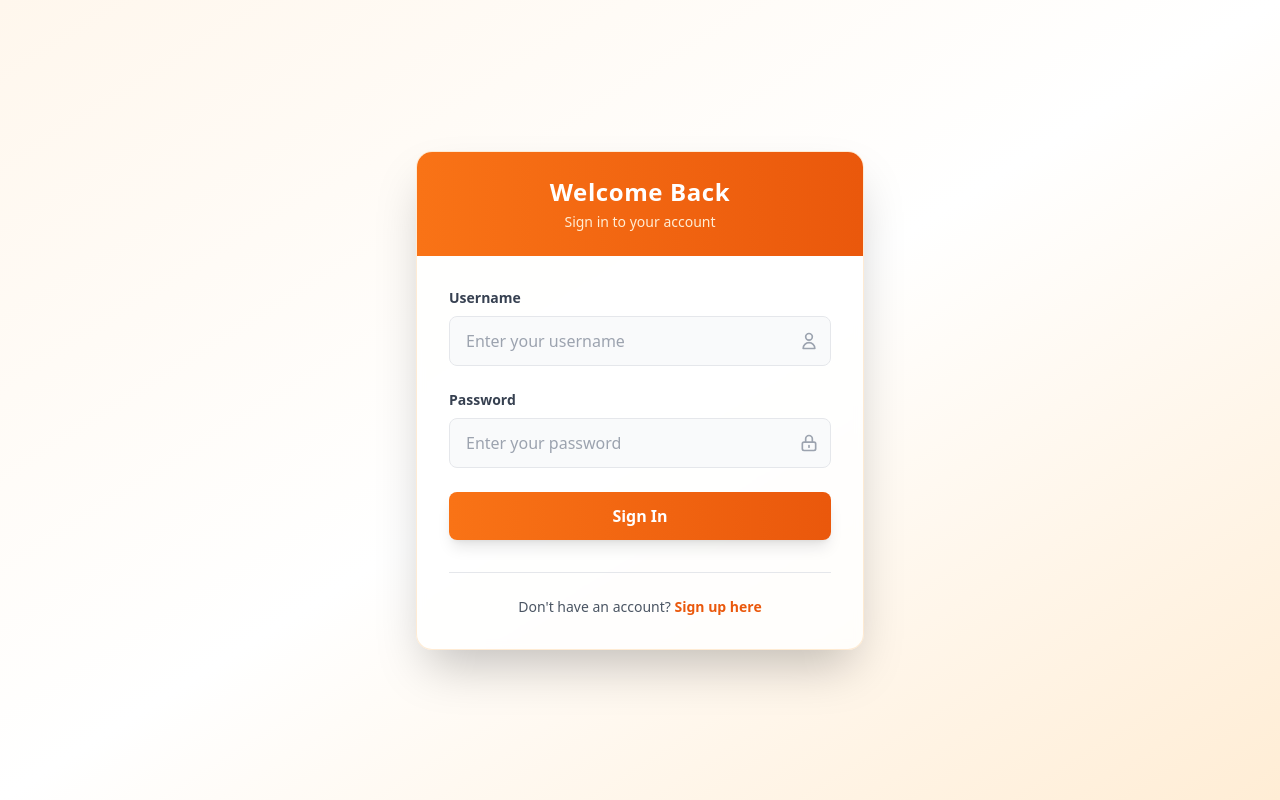
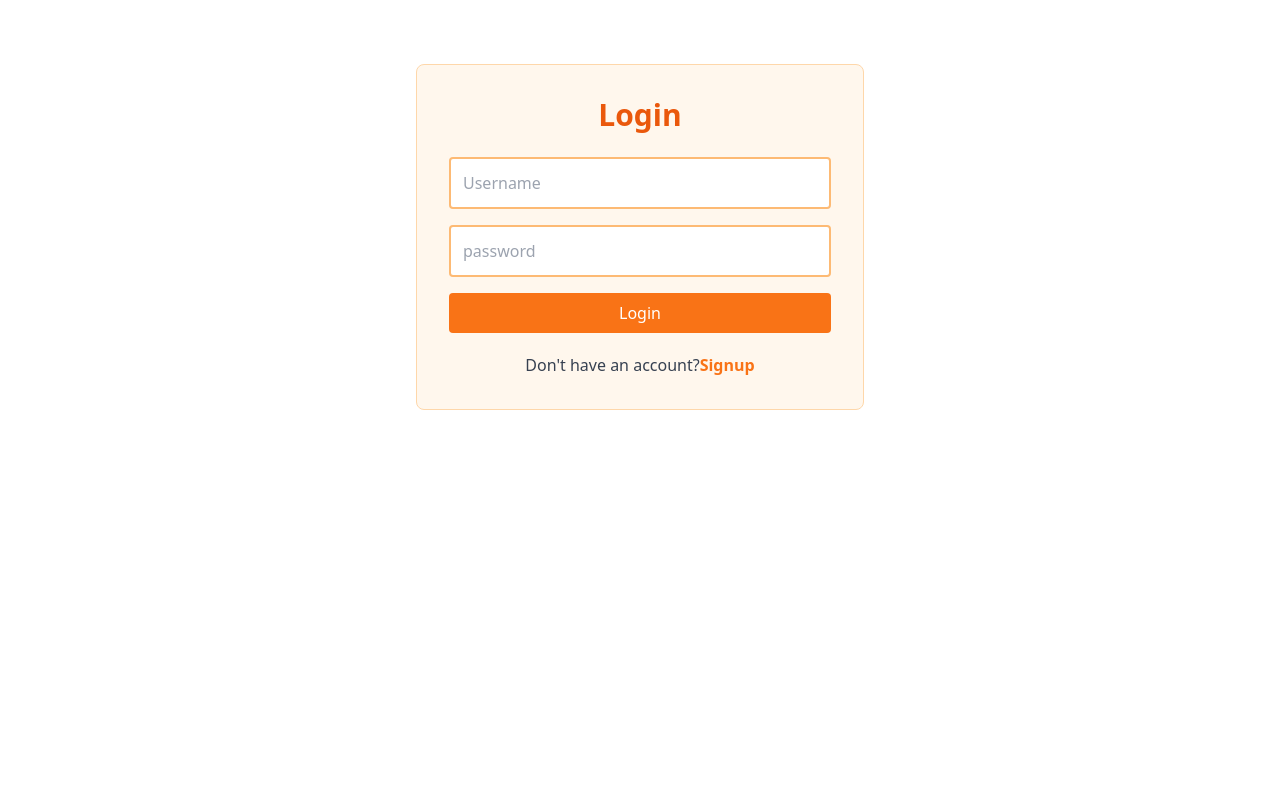
Before and after one commit to 24f2004698/ToDoFrontend, a React (Create React App) app: page /login in a window 1280 px wide. Built offline with nearby package versions, Linux system fonts and the light colour scheme.

Commit message:
Update Login.js

```diff
--- a/src/Login.js
+++ b/src/Login.js
@@ -1,20 +1,19 @@
 import { useState } from "react";
+import { useNavigate, Link } from "react-router-dom";
 
-export default function Login({ setToken = () => {} }) {
+export default function Login({ setToken }) {
   const [authError, setAuthError] = useState("");
   const [authLoading, setAuthLoading] = useState(false);
   const [username, setUsername] = useState("");
   const [password, setPassword] = useState("");
-
-  const navigate = (path) => {
-    console.log(`Navigate to ${path}`);
-  };
+  const navigate = useNavigate();
 
   const login = async (username, password) => {
     setAuthLoading(true);
     setAuthError("");
+
     const response = await fetch(
-      "https://todobackend-sxqp.onrender.com/login",
+      "https://todobackend-bi77.onrender.com/login",
       {
         method: "POST",
         headers: { "Content-Type": "application/json" },
@@ -33,123 +32,65 @@ export default function Login({ setToken = () => {} }) {
   };
 
   return (
-    <div className="min-h-screen bg-gradient-to-br from-orange-50 via-white to-orange-100 flex items-center justify-center px-4">
-      <div className="w-full max-w-md">
-        <div className="bg-white/80 backdrop-blur-sm rounded-2xl shadow-2xl border border-orange-200/50 overflow-hidden">
-          {/* Header */}
-          <div className="bg-gradient-to-r from-orange-500 to-orange-600 px-8 py-6">
-            <h2 className="text-2xl font-bold text-white text-center tracking-wide">
-              Welcome Back
+    <div className="max-w-md mx-auto mt-16 p-8 bg-orange-50 rounded-lg border border-orange-200">
+      <h2 className="text-3xl font-extrabold mb-6 text-center text-orange-600">
+        Login
       </h2>
-            <p className="text-orange-100 text-center text-sm mt-1">
-              Sign in to your account
-            </p>
-          </div>
-
-          {/* Form Container */}
-          <div className="px-8 py-8">
-            {/* Error Message */}
       {authError && (
-              <div className="mb-6 p-4 bg-red-50 border-l-4 border-red-400 rounded-r-lg">
-                <div className="flex">
-                  <div className="flex-shrink-0">
-                    <svg className="h-5 w-5 text-red-400" viewBox="0 0 20 20" fill="currentColor">
-                      <path fillRule="evenodd" d="M10 18a8 8 0 100-16 8 8 0 000 16zM8.707 7.293a1 1 0 00-1.414 1.414L8.586 10l-1.293 1.293a1 1 0 101.414 1.414L10 11.414l1.293 1.293a1 1 0 001.414-1.414L11.414 10l1.293-1.293a1 1 0 00-1.414-1.414L10 8.586 8.707 7.293z" clipRule="evenodd" />
-                    </svg>
-                  </div>
-                  <div className="ml-3">
-                    <p className="text-sm text-red-700 font-medium">{authError}</p>
-                  </div>
-                </div>
+        <div className="mb-3 text-center text-red-600 font-semibold">
+          {authError}
         </div>
       )}
-
-            {/* Form */}
-            <div className="space-y-6">
-              {/* Username Field */}
-              <div className="space-y-2">
-                <label htmlFor="username" className="block text-sm font-semibold text-gray-700">
-                  Username
-                </label>
-                <div className="relative">
+      <form
+        onSubmit={(e) => {
+          e.preventDefault();
+          login(username, password);
+        }}
+      >
         <input
-                    id="username"
           type="text"
           value={username}
           onChange={(e) => setUsername(e.target.value)}
-                    className="w-full px-4 py-3 bg-gray-50 border border-gray-200 rounded-lg focus:outline-none focus:ring-2 focus:ring-orange-500 focus:border-transparent transition-all duration-200 placeholder-gray-400"
-                    placeholder="Enter your username"
-                    required
+          className=" p-3
+          border-2
+          border-orange-300
+          rounded
+          w-full
+          mb-4
+          focus:outline-none
+          focus:ring-2
+          focus:ring-orange-400"
+          placeholder="Username"
         />
-                  <div className="absolute inset-y-0 right-0 pr-3 flex items-center pointer-events-none">
-                    <svg className="h-5 w-5 text-gray-400" fill="none" viewBox="0 0 24 24" stroke="currentColor">
-                      <path strokeLinecap="round" strokeLinejoin="round" strokeWidth={2} d="M16 7a4 4 0 11-8 0 4 4 0 018 0zM12 14a7 7 0 00-7 7h14a7 7 0 00-7-7z" />
-                    </svg>
-                  </div>
-                </div>
-              </div>
-
-              {/* Password Field */}
-              <div className="space-y-2">
-                <label htmlFor="password" className="block text-sm font-semibold text-gray-700">
-                  Password
-                </label>
-                <div className="relative">
         <input
-                    id="password"
           type="password"
           value={password}
           onChange={(e) => setPassword(e.target.value)}
-                    className="w-full px-4 py-3 bg-gray-50 border border-gray-200 rounded-lg focus:outline-none focus:ring-2 focus:ring-orange-500 focus:border-transparent transition-all duration-200 placeholder-gray-400"
-                    placeholder="Enter your password"
-                    required
+          className=" p-3
+          border-2
+          border-orange-300
+          rounded
+          w-full
+          mb-4
+          focus:outline-none
+          focus:ring-2
+          focus:ring-orange-400"
+          placeholder="password"
         />
-                  <div className="absolute inset-y-0 right-0 pr-3 flex items-center pointer-events-none">
-                    <svg className="h-5 w-5 text-gray-400" fill="none" viewBox="0 0 24 24" stroke="currentColor">
-                      <path strokeLinecap="round" strokeLinejoin="round" strokeWidth={2} d="M12 15v2m-6 4h12a2 2 0 002-2v-6a2 2 0 00-2-2H6a2 2 0 00-2 2v6a2 2 0 002 2zm10-10V7a4 4 0 00-8 0v4h8z" />
-                    </svg>
-                  </div>
-                </div>
-              </div>
-
-              {/* Submit Button */}
         <button
           type="submit"
-                disabled={authLoading}
-                onClick={(e) => {
-                  e.preventDefault();
-                  login(username, password);
-                }}
-                className="w-full bg-gradient-to-r from-orange-500 to-orange-600 hover:from-orange-600 hover:to-orange-700 disabled:from-gray-400 disabled:to-gray-500 text-white font-semibold py-3 px-4 rounded-lg transition-all duration-200 transform hover:scale-[1.02] active:scale-[0.98] shadow-lg hover:shadow-xl disabled:cursor-not-allowed disabled:transform-none"
+          className="px-4 py-2 bg-orange-500 hover:bg-orange-600 text-white rounded w-full transition-color duration-200 "
         >
-                {authLoading ? (
-                  <div className="flex items-center justify-center">
-                    <svg className="animate-spin -ml-1 mr-3 h-5 w-5 text-white" xmlns="http://www.w3.org/2000/svg" fill="none" viewBox="0 0 24 24">
-                      <circle className="opacity-25" cx="12" cy="12" r="10" stroke="currentColor" strokeWidth="4"></circle>
-                      <path className="opacity-75" fill="currentColor" d="M4 12a8 8 0 018-8V0C5.373 0 0 5.373 0 12h4zm2 5.291A7.962 7.962 0 014 12H0c0 3.042 1.135 5.824 3 7.938l3-2.647z"></path>
-                    </svg>
-                    Signing in...
-                  </div>
-                ) : (
-                  "Sign In"
-                )}
+          {authLoading ? "Loggin in...." : "Login"}
         </button>
-            </div>
-
-            {/* Signup Link */}
-            <div className="mt-8 pt-6 border-t border-gray-200">
-              <p className="text-center text-sm text-gray-600">
-                Don't have an account?{" "}
-                <button
-                  onClick={() => console.log("Navigate to signup")}
-                  className="font-semibold text-orange-600 hover:text-orange-700 transition-colors duration-200 cursor-pointer"
-                >
-                  Sign up here
-                </button>
-              </p>
-            </div>
-          </div>
-        </div>
+      </form>
+      <div className="mt-5 text-center text-gray-700">
+        Don't have an account?
+        <Link to="/signup">
+          <span className="text-orange-500 hover:underline font-semibold">
+            Signup
+          </span>
+        </Link>
       </div>
     </div>
   );
```
Lines whose indentation alone changed are shown as unchanged.
